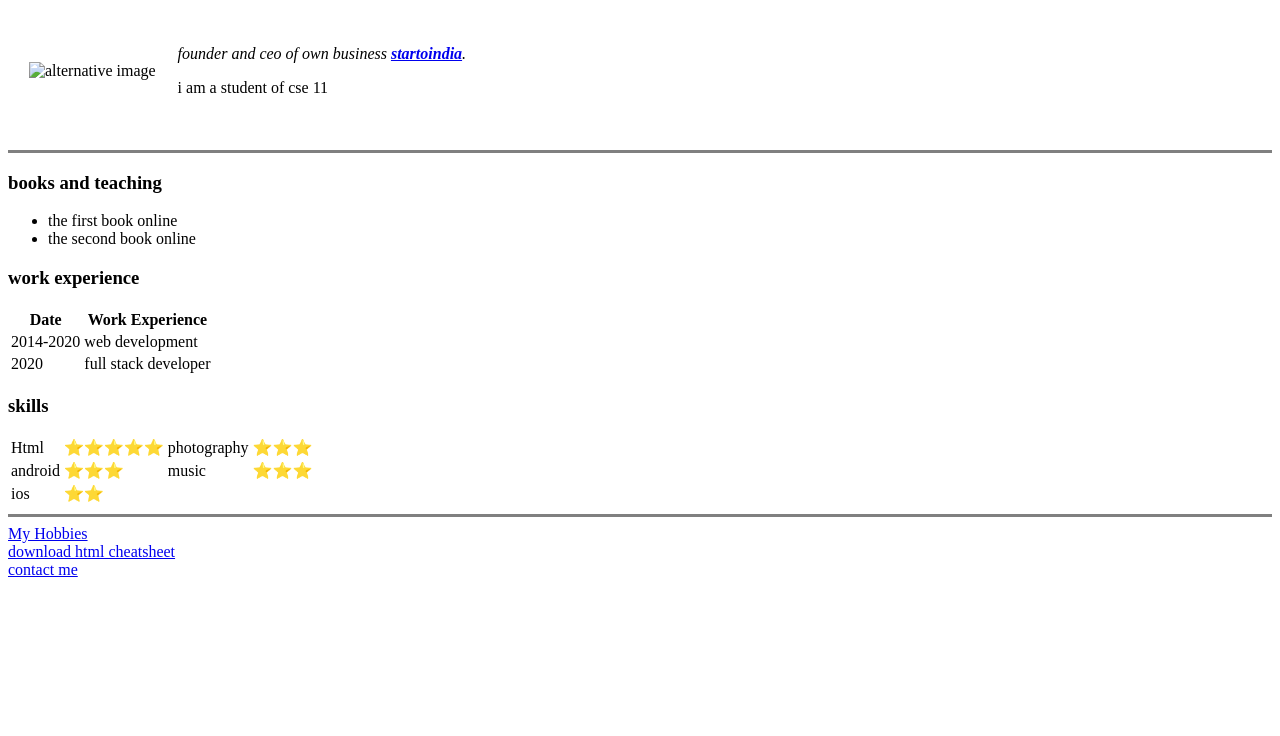
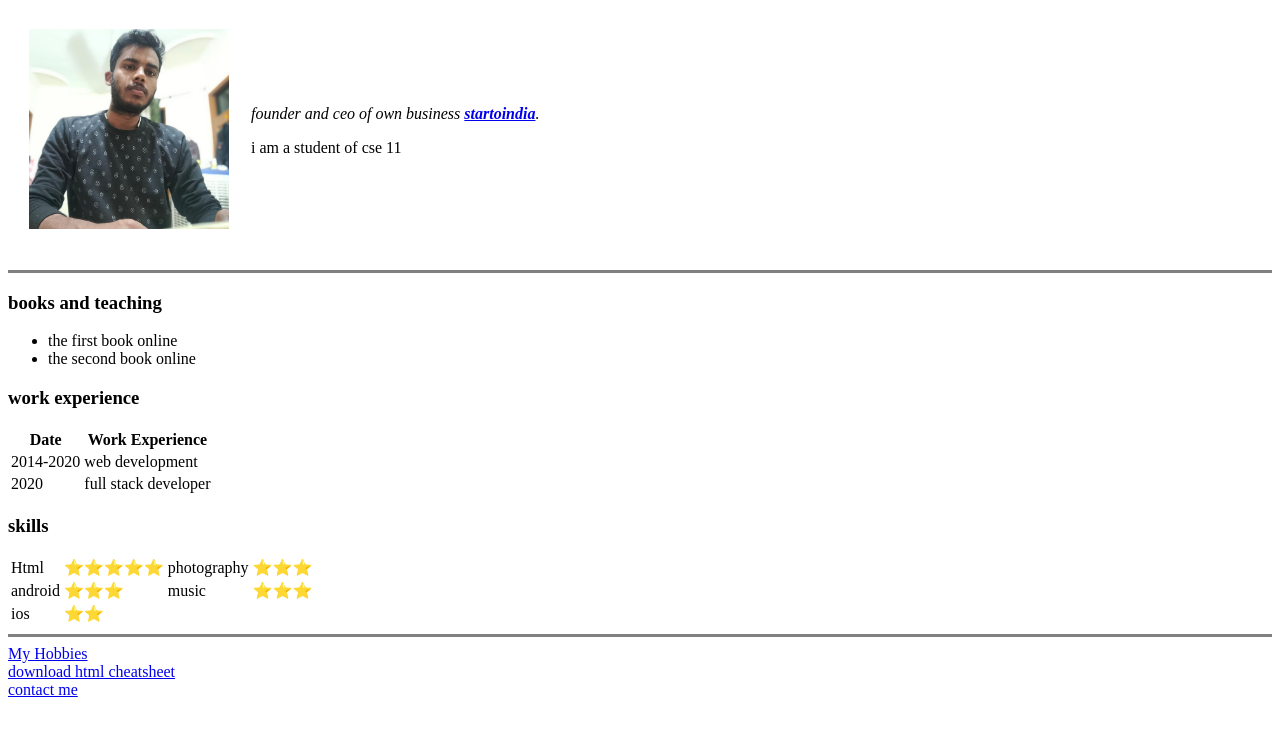
Before and after one commit to jayysingh/cv, a plain HTML site: page index.html in a window 1280 px wide. Drawn offline with Linux system fonts and the light colour scheme.

Commit message:
Update index.html

```diff
--- a/index.html
+++ b/index.html
@@ -10,7 +10,7 @@
   <table cellspacing="20">
     <tr>
       <td>
-        <img src="image/pp.png"  alt="alternative image" width ='200' height = '200' />
+        <img src="pp.png"  alt="alternative image" width ='200' height = '200' />
       </td>
       <td>
         <p><i>founder and ceo of own business <strong><a href="https://www.google.com">startoindia</a></strong>.</i></p>
```
